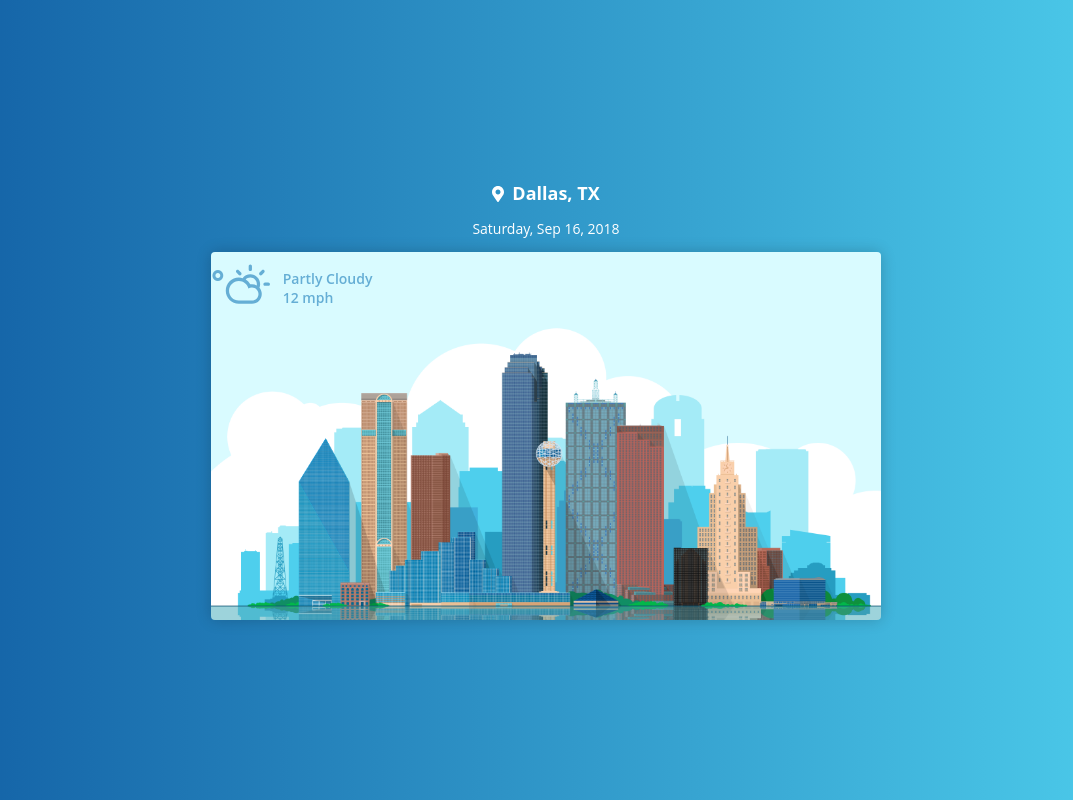
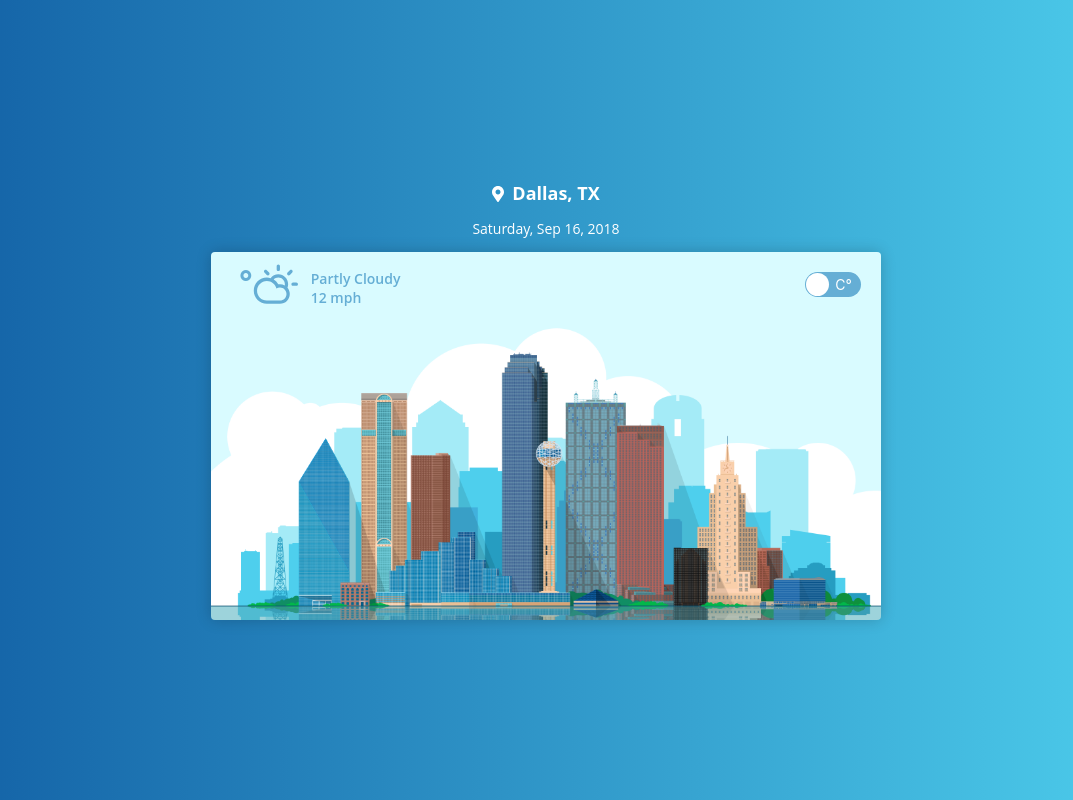
Before and after one commit to HJordan35/react-weather, a React (Create React App) app: page / in a window 1280 px wide. Shown: the whole page, without its empty margins (103-1176 px from the left). Built offline with nearby package versions, Linux system fonts and the light colour scheme; no server answers.

Commit message:
ADDED | Scaffolding for the toggle temp component

```diff
--- a/src/components/CurrentTemp/CurrentTemp.module.css
+++ b/src/components/CurrentTemp/CurrentTemp.module.css
@@ -1,7 +1,7 @@
 .temp-container {
     display: flex;
     height: 65px;
-
+    padding-left: 28px;
     color: #65AED5;
     font-family: 'Open Sans';
     font-size: 48px;
--- /dev/null
+++ b/src/components/ToggleTemp/ToggleTemp.jsx
@@ -0,0 +1,59 @@
+import React, { Component } from "react";
+import Switch from "react-switch";
+
+import styles from './ToggleTemp.module.css';
+
+class ToggleTemp extends Component {
+    constructor() {
+        super();
+        this.state = { checked: false };
+        this.handleChange = this.handleChange.bind(this);
+    }
+
+    handleChange(checked) {
+        this.setState({ checked });
+    }
+
+    render() {
+        return (
+            <label className={styles['toggle-label']} htmlFor="temperature-measurement-toggle">
+                <Switch
+                    onChange={this.handleChange}
+                    checked={this.state.checked}
+                    onColor="#65AED5"
+                    offColor="#65AED5"
+                    height={25}
+                    checkedIcon={
+                        <div
+                            style={{
+                                display: "flex",
+                                justifyContent: "center",
+                                alignItems: "center",
+                                height: "100%",
+                                fontSize: 14,
+                                fontFamily: "Open Sans",
+                                color: "white",
+                                paddingRight: 2
+                            }}
+                        >F&#176;</div>
+                    }
+                    uncheckedIcon={
+                        <div
+                            style={{
+                                display: "flex",
+                                justifyContent: "center",
+                                alignItems: "center",
+                                height: "100%",
+                                fontSize: 14,
+                                color: "white",
+                                paddingRight: 2
+                            }}
+                        >C&#176;</div>
+                    }
+                />
+            </label>
+        );
+    }
+}
+
+export default ToggleTemp;
--- /dev/null
+++ b/src/components/ToggleTemp/ToggleTemp.module.css
@@ -0,0 +1,3 @@
+.toggle-label {
+    padding-right: 20px;
+}
--- a/src/components/WeatherCard.jsx
+++ b/src/components/WeatherCard.jsx
@@ -6,6 +6,7 @@ import styles from './WeatherCard.module.css';
 //Components
 import CurrentTemp from '../components/CurrentTemp/CurrentTemp';
 import ForecastTile from './ForecastTile/ForecastTile';
+import ToggleTemp from './ToggleTemp/ToggleTemp';
 
 class WeatherCard extends Component {
 
@@ -32,6 +33,7 @@ class WeatherCard extends Component {
             <div className={styles['weather-card']}>
                 <div className={styles['current-temp-row']}>
                     <CurrentTemp currentWeather={this.props.currentWeather}/>
+                    <ToggleTemp />
                 </div>
                 <img src={dallas} className={styles['card-img']} alt="Card cap" />
                 <img src={mobileBackground} className={styles['mobile-img']} alt="Card cap" />
--- a/src/components/WeatherCard.module.css
+++ b/src/components/WeatherCard.module.css
@@ -21,6 +21,8 @@
     flex-direction: row;
     width: 100%;
     position: absolute;
+    align-items: center;
+    justify-content: space-between;
   }
 
   .temp-tile-container {
```
